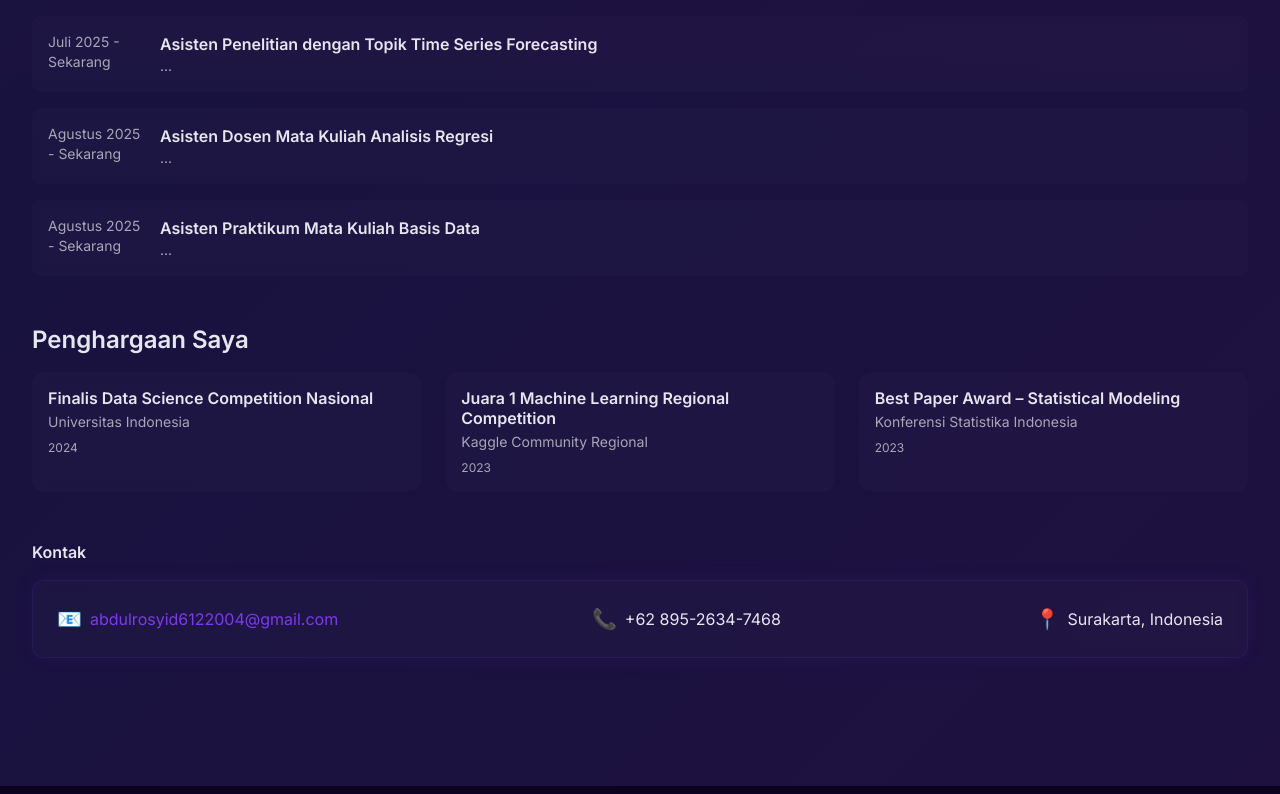
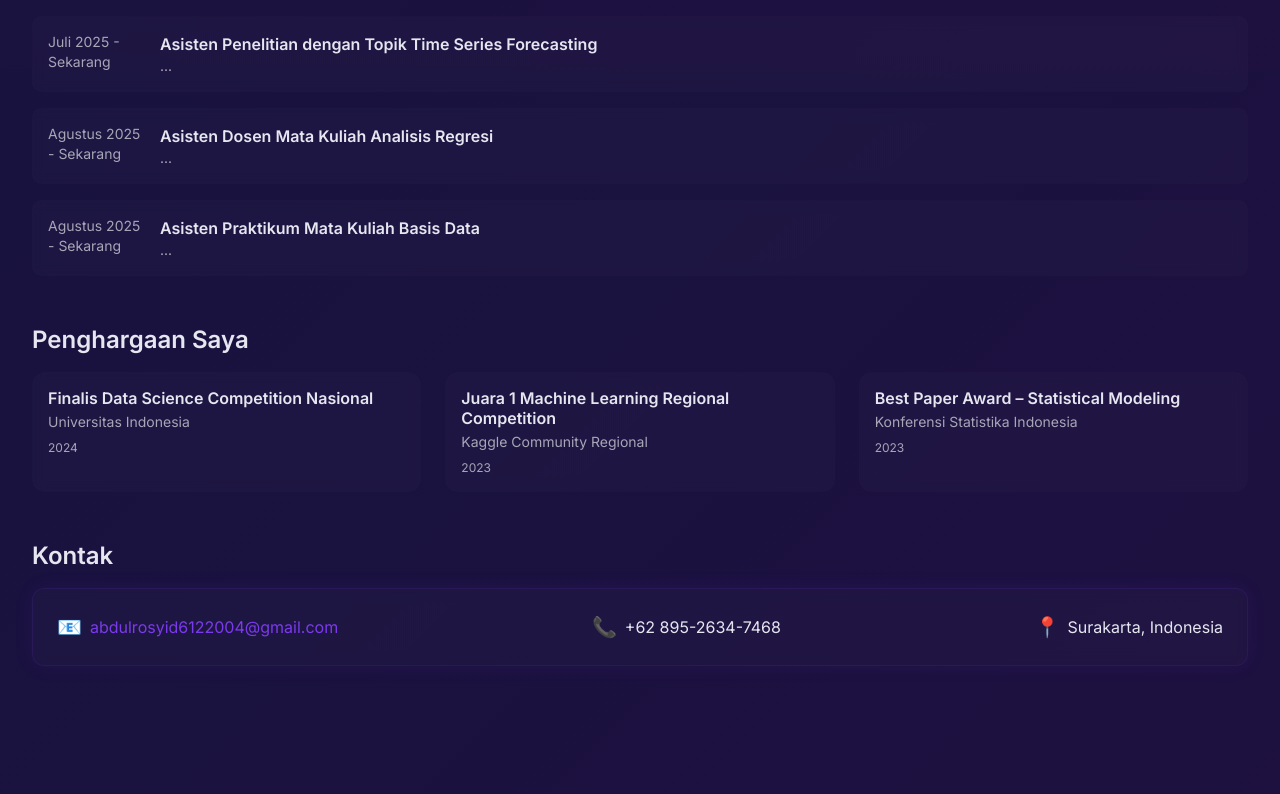
Before and after one commit to abdulrosyid001/Portofolio, a React (Vite) app: page / in a window 1280 px wide. Shown: the part 1531-2325 px from the top of the page. Built offline with nearby package versions, Linux system fonts and the light colour scheme.

Commit message:
Edit kontak

```diff
--- a/src/App.jsx
+++ b/src/App.jsx
@@ -35,8 +35,8 @@ export default function App() {
           <Reward />
         </section>
 
-        <section id="kontak" className="mt-12">
-          <h3 className="font-semibold mb-4">Kontak</h3>
+        <section id="kontak" className="mt-12 scroll-mt-24">
+          <h3 className="text-2xl font-semibold mb-4">Kontak</h3>
           <div className="glass p-6 rounded-xl neon-outline w-full">
               <div className="flex flex-col sm:flex-row sm:items-center sm:justify-between gap-4">
 
```
